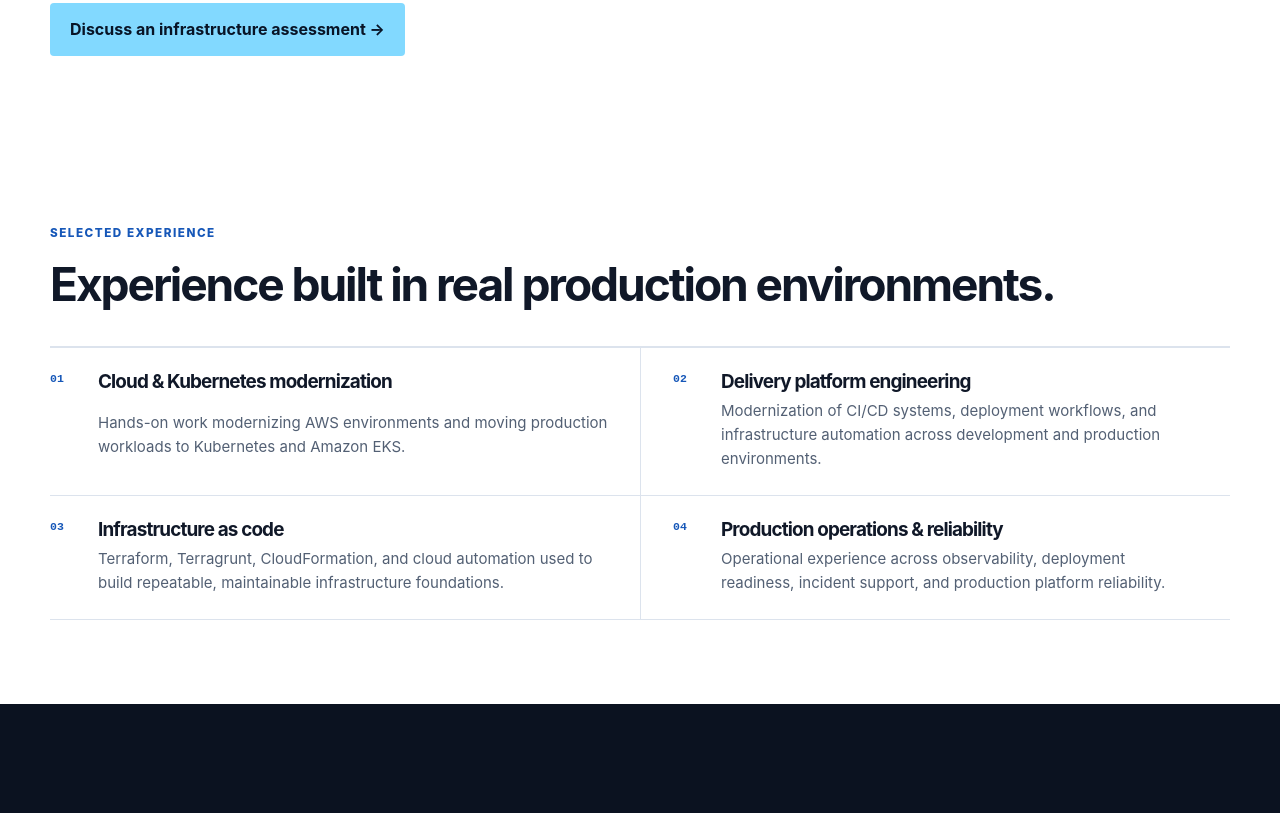
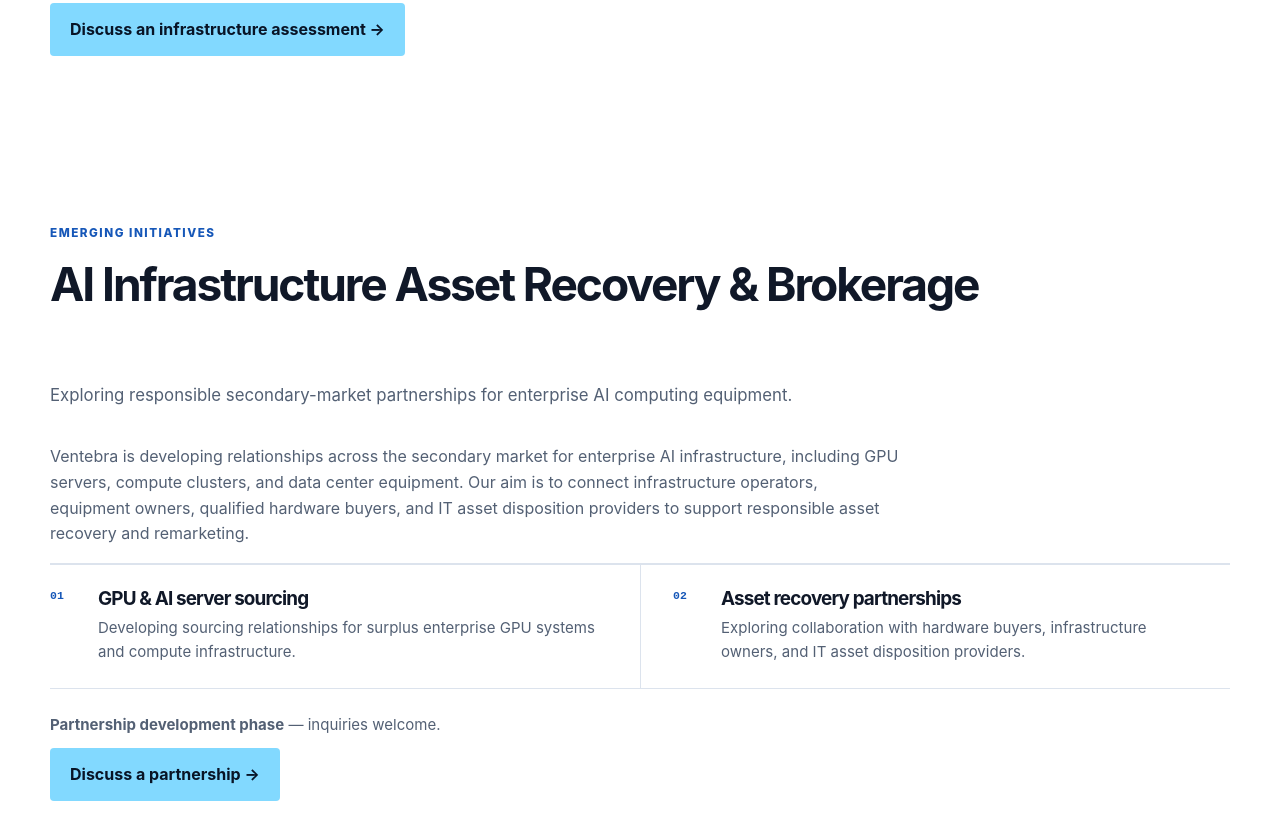
Before and after one commit to hmuthuswamy/ventebra.github.io, a plain HTML site: page index.html in a window 1280 px wide. Shown: the part 3005-3818 px from the top of the page. Drawn offline with Linux system fonts and the light colour scheme.

Commit message:
Add AI Infrastructure Asset Recovery initiative

```diff
--- a/index.html
+++ b/index.html
@@ -15,6 +15,7 @@
 <section class="intro"><div class="wrap split"><p class="eyebrow">Technical consulting, not staffing</p><div><h2>Senior engineering expertise for high-impact platform decisions.</h2><p>Ventebra works directly with engineering leaders on cloud architecture, delivery platforms, infrastructure automation, and production reliability—bringing hands-on technical experience to decisions that affect how systems are built, shipped, and operated.</p><p>Integrating AI-assisted intelligence, automation, and security into existing cloud infrastructure and platform operations. We help organizations leverage AI to improve incident response, observability, operational efficiency, and infrastructure reliability—while maintaining appropriate security controls and human oversight.</p></div></div></section>
 <section id="capabilities"><div class="wrap"><div class="heading"><div><p class="eyebrow">Capabilities</p><h2>The engineering systems behind dependable software delivery.</h2></div><p>Focused technical work across the cloud platform lifecycle—from foundation and automation to production operations.</p></div><div class="cards"><article><b>01</b><h3>Cloud infrastructure</h3><p>AWS architecture, account foundations, networking, identity boundaries, and operational controls.</p></article><article><b>02</b><h3>Platform engineering</h3><p>Internal platforms and paved paths that help application teams deliver safely with less operational drag.</p></article><article><b>03</b><h3>Kubernetes &amp; Amazon EKS</h3><p>Cluster architecture, workload operations, lifecycle management, and security boundaries for containerized systems.</p></article><article><b>04</b><h3>Infrastructure as code</h3><p>Terraform and Terragrunt patterns for repeatable, reviewable, and maintainable infrastructure change.</p></article><article><b>05</b><h3>CI/CD systems</h3><p>Build, deployment, release, and environment workflows designed to make change predictable and observable.</p></article><article><b>06</b><h3>SRE, Reliability &amp; AI-Assisted Operations</h3><p>Observability, incident readiness and production reliability, with AI-assisted investigation and operational automation to reduce toil and accelerate incident response—with appropriate controls and human oversight.</p></article></div></div></section>
 <section class="experience" id="assessments"><div class="wrap"><div class="heading"><div><p class="eyebrow">Focused assessments</p><h2>Practical reviews for emerging infrastructure challenges.</h2></div><p>Targeted technical assessments to identify risks, prioritize improvements, and define a practical next step—without committing to a major transformation upfront.</p></div><div class="experience-grid"><article><b>01</b><h3>AI Infrastructure Cost &amp; Performance Optimization</h3><p>Assess GPU utilization, AI inference performance, and infrastructure spending across AWS and Kubernetes environments. Review EKS and Karpenter resource allocation, observability, and workload efficiency to identify measurable optimization opportunities.</p></article><article><b>02</b><h3>Kubernetes Reliability &amp; Disaster Recovery</h3><p>Evaluate the availability and recoverability of production workloads on Amazon EKS. Review backup architecture, cross-account and cross-region recovery planning, Infrastructure as Code restoration, and recovery testing to strengthen operational readiness.</p></article></div><p style="margin:2rem 0 0"><a class="button" href="mailto:hello@ventebra.com?subject=Infrastructure%20assessment%20inquiry">Discuss an infrastructure assessment →</a></p></div></section>
+<section class="experience" id="emerging-initiatives"><div class="wrap"><div class="heading"><div><p class="eyebrow">Emerging initiatives</p><h2>AI Infrastructure Asset Recovery &amp; Brokerage</h2></div><p>Exploring responsible secondary-market partnerships for enterprise AI computing equipment.</p></div><p style="max-width:850px;color:var(--muted)">Ventebra is developing relationships across the secondary market for enterprise AI infrastructure, including GPU servers, compute clusters, and data center equipment. Our aim is to connect infrastructure operators, equipment owners, qualified hardware buyers, and IT asset disposition providers to support responsible asset recovery and remarketing.</p><div class="experience-grid"><article><b>01</b><h3>GPU &amp; AI server sourcing</h3><p>Developing sourcing relationships for surplus enterprise GPU systems and compute infrastructure.</p></article><article><b>02</b><h3>Asset recovery partnerships</h3><p>Exploring collaboration with hardware buyers, infrastructure owners, and IT asset disposition providers.</p></article></div><p style="margin:1.5rem 0 .7rem;color:var(--muted);font-size:.94rem"><strong>Partnership development phase</strong> — inquiries welcome.</p><p style="margin:0"><a class="button" href="mailto:hello@ventebra.com?subject=AI%20Infrastructure%20Asset%20Recovery%20Partnership">Discuss a partnership →</a></p></div></section>
 <section class="experience"><div class="wrap"><div class="heading"><div><p class="eyebrow">Selected experience</p><h2>Experience built in real production environments.</h2></div></div><div class="experience-grid"><article><b>01</b><h3>Cloud &amp; Kubernetes modernization</h3><p>Hands-on work modernizing AWS environments and moving production workloads to Kubernetes and Amazon EKS.</p></article><article><b>02</b><h3>Delivery platform engineering</h3><p>Modernization of CI/CD systems, deployment workflows, and infrastructure automation across development and production environments.</p></article><article><b>03</b><h3>Infrastructure as code</h3><p>Terraform, Terragrunt, CloudFormation, and cloud automation used to build repeatable, maintainable infrastructure foundations.</p></article><article><b>04</b><h3>Production operations &amp; reliability</h3><p>Operational experience across observability, deployment readiness, incident support, and production platform reliability.</p></article></div></div></section>
 <section class="dark"><div class="wrap split"><div><p class="eyebrow">Engineering principles</p><h2>Make the reliable path the easy path.</h2></div><ul class="principles"><li><strong>Operable by design</strong><span>Systems should be understandable under normal conditions and under pressure.</span></li><li><strong>Automation with intent</strong><span>Use automation and AI where they improve reliability, reduce operational toil and accelerate investigation—while preserving the controls and human judgment required for production systems.</span></li><li><strong>Change with confidence</strong><span>Delivery systems should make risk visible before production does.</span></li><li><strong>Maintainable foundations</strong><span>Platforms should make sound defaults easier to adopt and evolve.</span></li></ul></div></section>
 <section id="approach"><div class="wrap"><div class="heading"><div><p class="eyebrow">Approach</p><h2>Clear scope. Senior technical attention. Practical outcomes.</h2></div><p>Engagements are shaped around the technical problem at hand, with clear ownership, focused execution, and a practical path to handoff.</p></div><ol class="steps"><li><b>01</b><div><h3>Understand the system</h3><p>Establish the architecture, constraints, ownership model, and operational risks that matter.</p></div></li><li><b>02</b><div><h3>Focus the work</h3><p>Define a practical path through architecture, automation, platform, or reliability challenges.</p></div></li><li><b>03</b><div><h3>Improve the foundation</h3><p>Implement and document changes with maintainability, operational use, and long-term handoff in mind.</p></div></li></ol></div></section>
```
